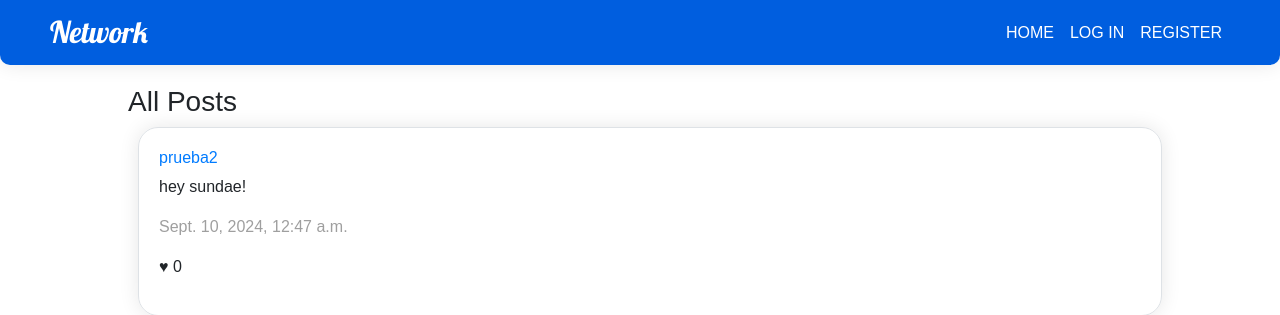
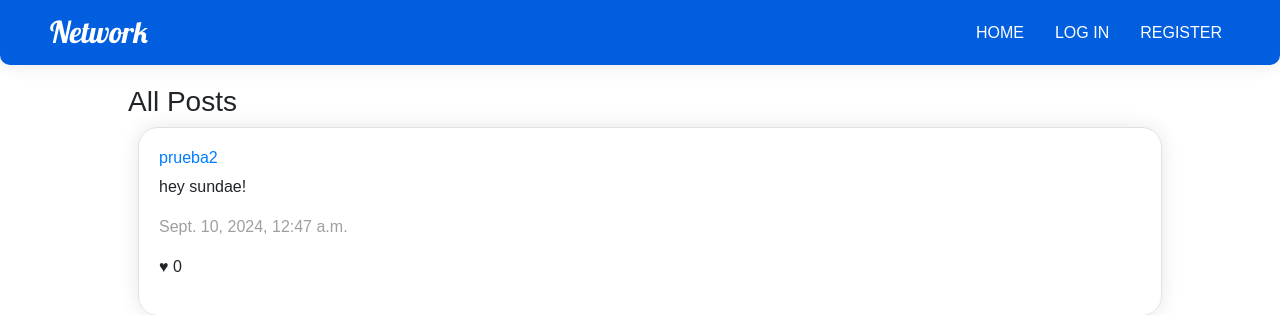
Before and after one commit to edxorbust/socialNetwork, a Django app: page / in a window 1280 px wide. Shown: the top 315 px of the page. Run offline with Django 3.2, Linux system fonts and the light colour scheme; data comes from the database, SQL or seed files in the repository; some libraries are stand-ins or nearby versions; some web fonts are replaced.

Commit message:
navbar fix 2

```diff
--- a/network/static/network/styles.css
+++ b/network/static/network/styles.css
@@ -88,6 +88,7 @@
 
 .navbar-nav{
     flex-direction: row;
+    gap: 15px
 }
 
 @media (max-width: 768px){
```
